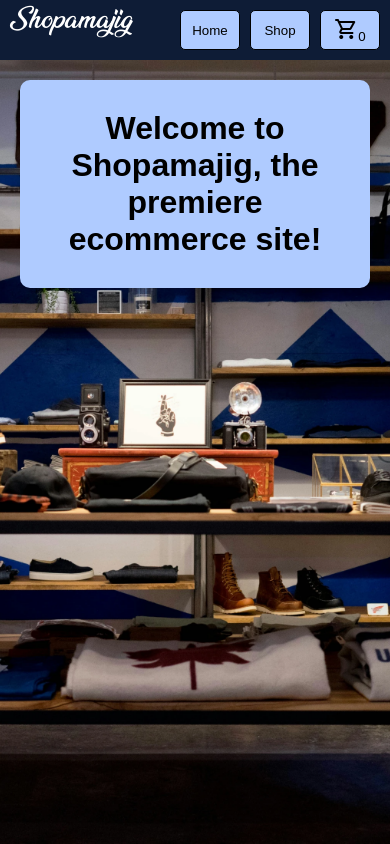
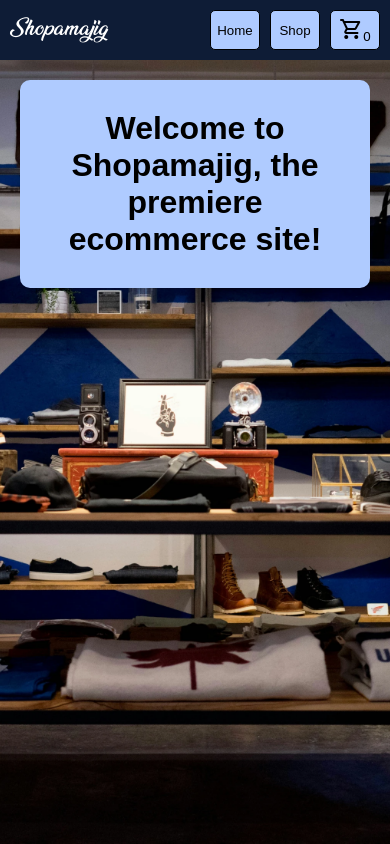
Before and after one commit to kyledinardi/shopping-cart, a React (Vite) app: page / in a window 390 px wide. Built offline with nearby package versions, Linux system fonts and the light colour scheme.

Commit message:
Fix nav bar bug
Fixed a bug where the nav bar was too wide on
small phones.

```diff
--- a/src/style/Navbar.module.css
+++ b/src/style/Navbar.module.css
@@ -9,6 +9,7 @@ nav {
   display: grid;
   grid-auto-flow: column;
   justify-content: space-between;
+  align-items: center;
 }
 
 .logo {
@@ -28,16 +29,17 @@ nav {
   padding: 0;
 }
 
-nav li {
-  height: 40px;
-  width: 60px;
-}
-
 .nav button {
   background-color: #afcbff;
   border: 1px black solid;
   border-radius: 5px;
   height: 40px;
-  width: 60px;
+  width: 50px;
   cursor: pointer;
 }
+
+@media (max-width: 600px) {
+  .logo {
+    font-size: 1.2rem;
+  }
+}
--- a/src/style/ProductPage.module.css
+++ b/src/style/ProductPage.module.css
@@ -9,7 +9,7 @@
   display: grid;
   grid-template-columns: 1fr 1fr;
   justify-items: center;
-  gap: 50px;
+  gap: 40px;
 }
 
 .productPage img {
@@ -18,6 +18,10 @@
   border-radius: 10px;
   padding: 20px;
   background-color: white;
+}
+
+.productPage p {
+  margin: 15px 0;
 }
 
 .rating {
@@ -40,7 +44,7 @@
 .purchase {
   display: flex;
   flex-direction: column;
-  gap: 10px;
+  gap: 15px;
   align-items: start;
 }
 
@@ -71,5 +75,6 @@
 @media (max-width: 600px) {
   .productPage {
     grid-template-columns: 1fr;
+    gap: 0;
   }
 }
```
